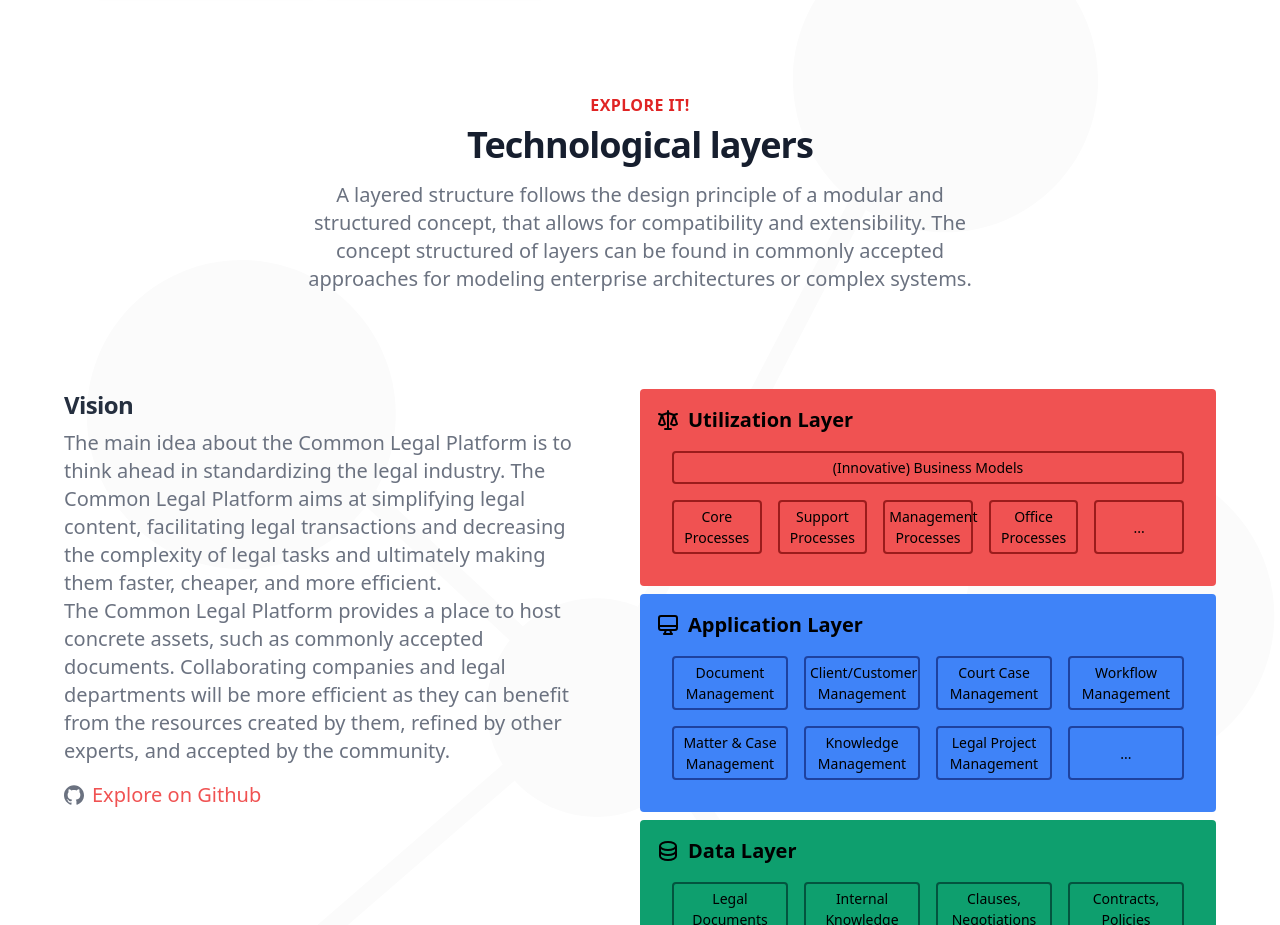
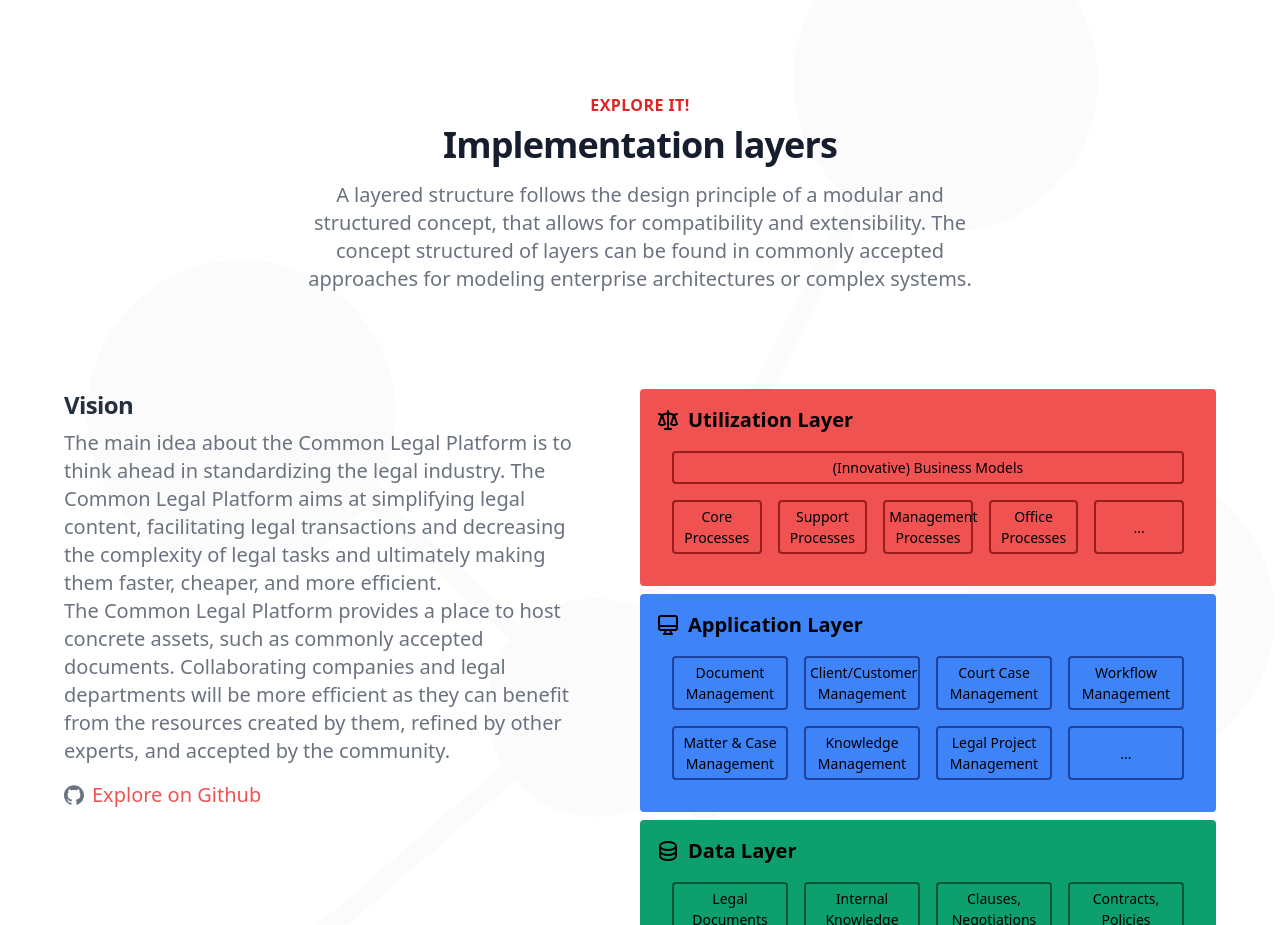
Before and after one commit to Liquid-Legal-Institute/Liquid-Legal-Institute.github.io, a website: page index.html in a window 1280 px wide. Shown: the part 1411-2336 px from the top of the page. Drawn offline with Linux system fonts and the light colour scheme.

Commit message:
Update index.html

```diff
--- a/index.html
+++ b/index.html
@@ -210,7 +210,7 @@
         </p>
         <h3
                 class="mt-2 text-3xl leading-8 font-extrabold tracking-tight text-gray-900 dark:text-gray-200 sm:text-4xl sm:leading-10">
-            Technological layers
+            Implementation layers
         </h3>
         <p class="mt-4 max-w-2xl text-xl leading-7 text-gray-500 mx-auto">
             A layered structure follows the design principle of a modular and structured concept, that allows for
```
